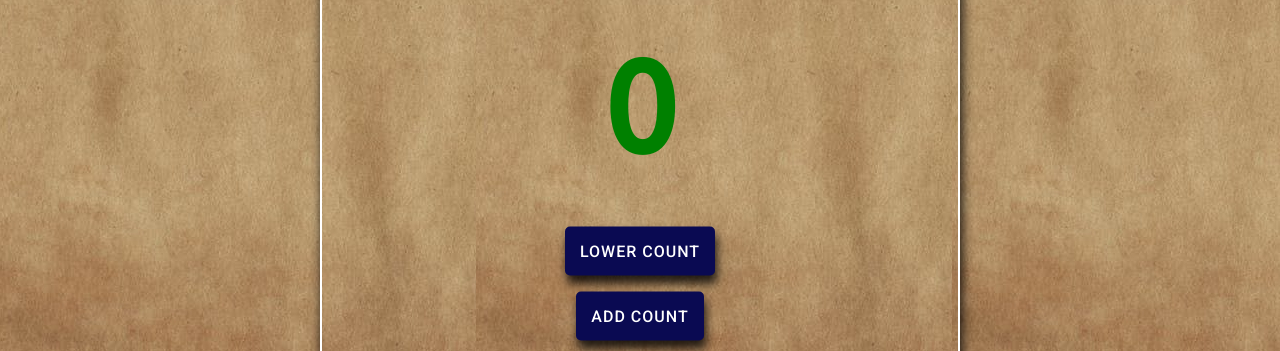
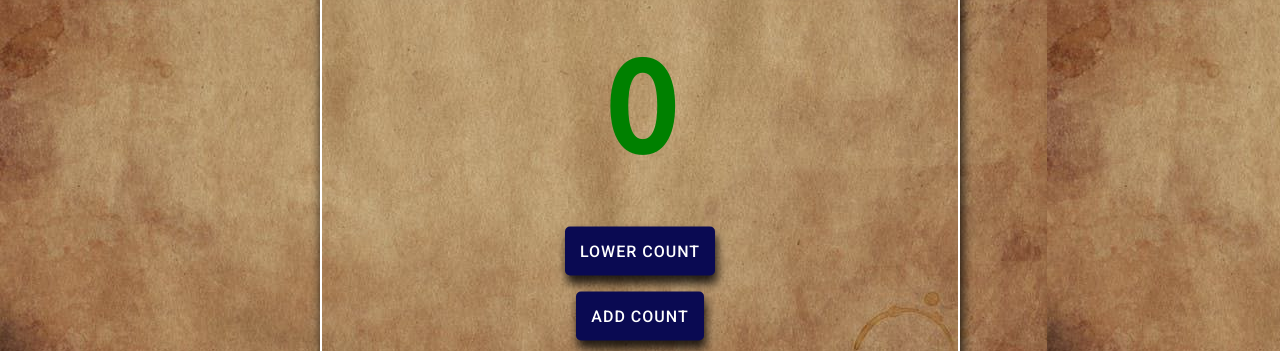
Before and after one commit to Melford-D/counter-javascript-project, a plain HTML site: page index.html in a window 1280 px wide. Shown: the part 235-586 px from the top of the page. Drawn offline with Linux system fonts and the light colour scheme.

Commit message:
adjusted the background image

```diff
--- a/style.css
+++ b/style.css
@@ -14,7 +14,7 @@ body {
     top: 50%;
     left: 50%;
     transform: translate(-50%, -50%);
-    background: url("./images/bg-2.jpg");
+    background: url("./images/bg-1.jpg");
     width: 100%;
     height: auto;
 }
```
